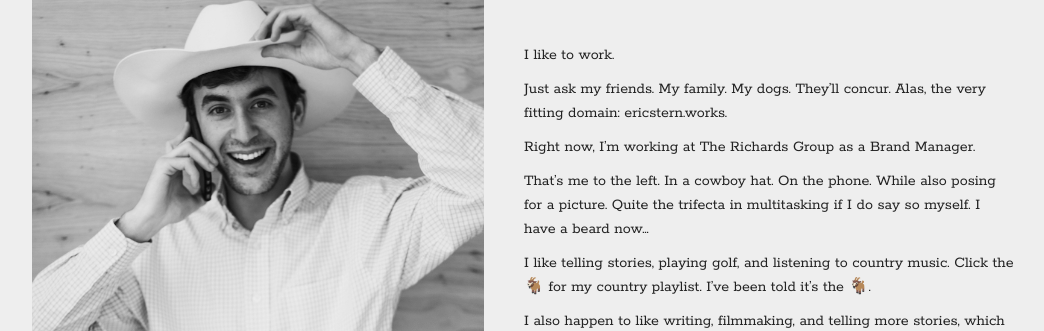
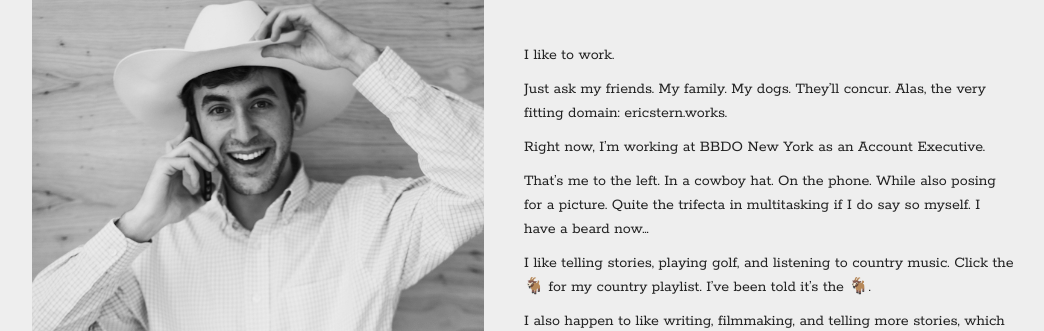
Before and after one commit to heidarianw/EricStern, a Jekyll site: the page built from about.markdown, in a window 1280 px wide. Shown: the part 115-446 px from the top of the page, without its empty margins (136-1180 px from the left). Built offline with Jekyll 4.4.1, drawn with Linux system fonts in a browser that asks for light colours; nearby versions of some CDN libraries; some web fonts are replaced.

Commit message:
Updated About

```diff
--- a/about.markdown
+++ b/about.markdown
@@ -14,7 +14,7 @@ I like to work.
 
 Just ask my friends. My family. My dogs. They’ll concur. Alas, the very fitting domain: ericstern.works.
 
-Right now, I’m working at The Richards Group as a Brand Manager.
+Right now, I’m working at BBDO New York as an Account Executive.
 
 That’s me to the left. In a cowboy hat. On the phone. While also posing for a picture. Quite the trifecta in multitasking if I do say so myself. I have a beard now…
 
```
